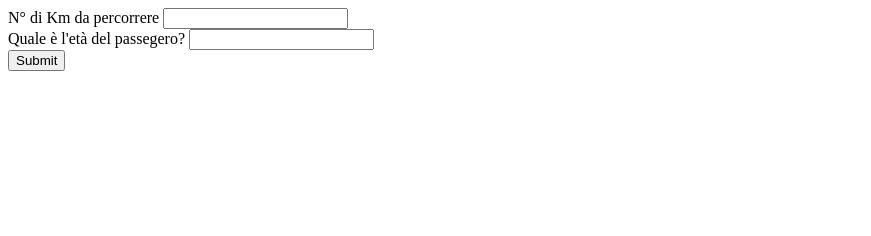
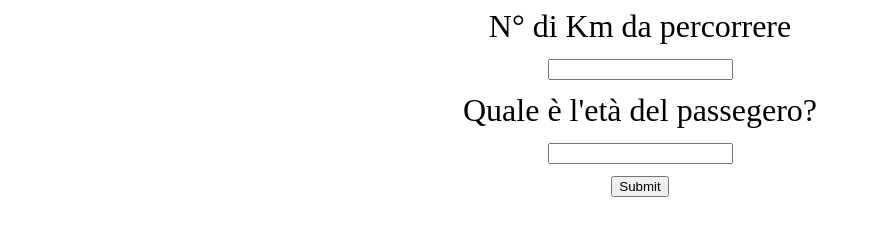
Before and after one commit to LuisJann/js-biglietto-treno-form, a plain HTML site: page index.html in a window 1280 px wide. Shown: the whole page, without its empty margins (0-871 px from the left). Drawn offline with Linux system fonts and the light colour scheme.

Commit message:
Inizio modifiche grafiche

```diff
--- a/css/style.css
+++ b/css/style.css
@@ -0,0 +1,19 @@
+.distance-label{
+    font-size: 2em;
+    padding-bottom: 10px;
+    text-align: center;
+}
+
+.age-label{
+    font-size: 2em;
+    padding-bottom: 10px;
+    text-align: center;
+}
+
+.btn{
+    text-align: center;
+}
+
+#title{
+    text-align: center;
+}
--- a/index.html
+++ b/index.html
@@ -9,15 +9,15 @@
 </head>
 <body>
     <div>
-        <div>
-            <label for="distance">N° di Km da percorrere</label>
+        <div class="distance-label">
+            <label for="distance">N° di Km da percorrere</label><br>
             <input type="text" id="distance">
         </div>
-        <div>
-            <label for="age">Quale è l'età del passegero?</label>
+        <div class="age-label">
+            <label for="age">Quale è l'età del passegero?</label><br>
             <input type="text" id="age">
         </div>
-        <div>
+        <div class="btn">
             <button id="submit">Submit</button>
         </div>
     </div>
```
